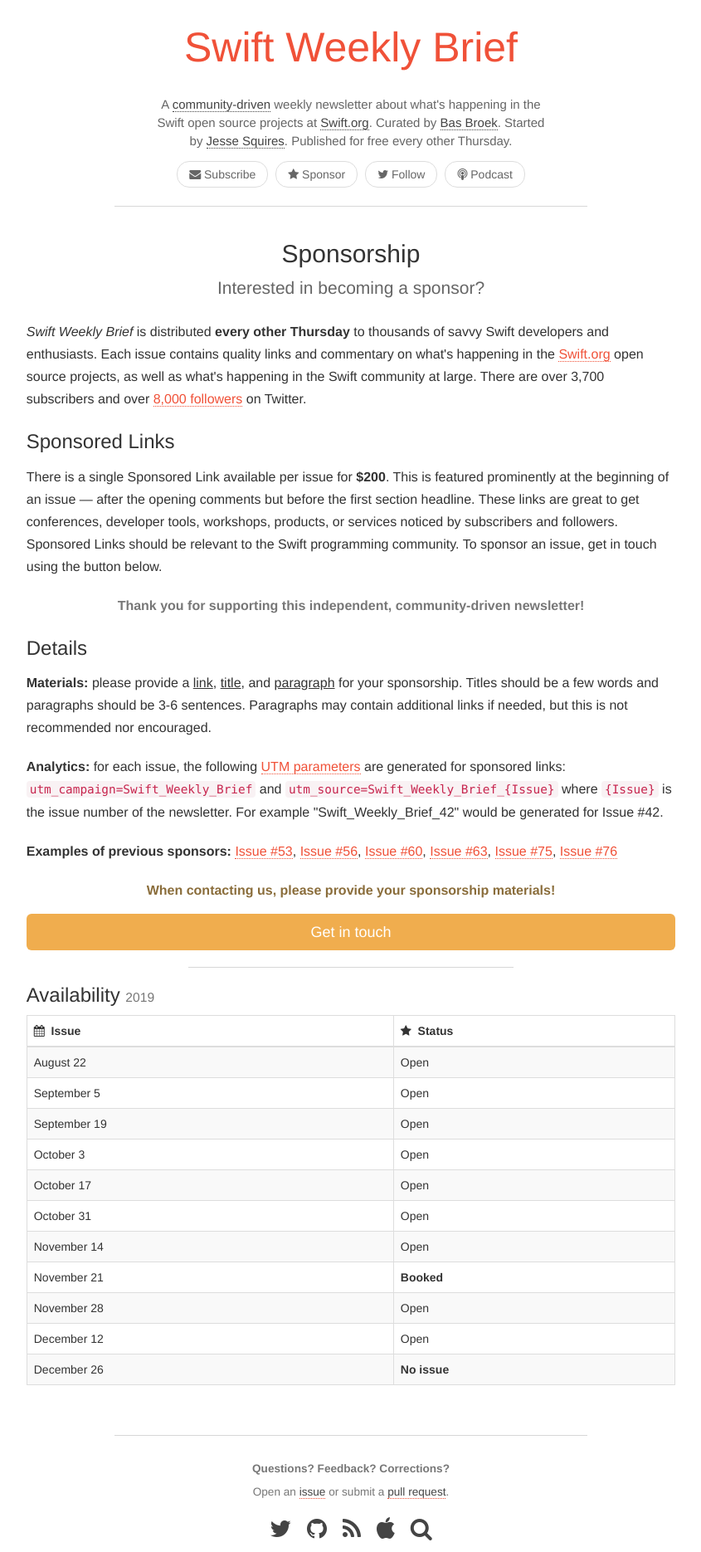
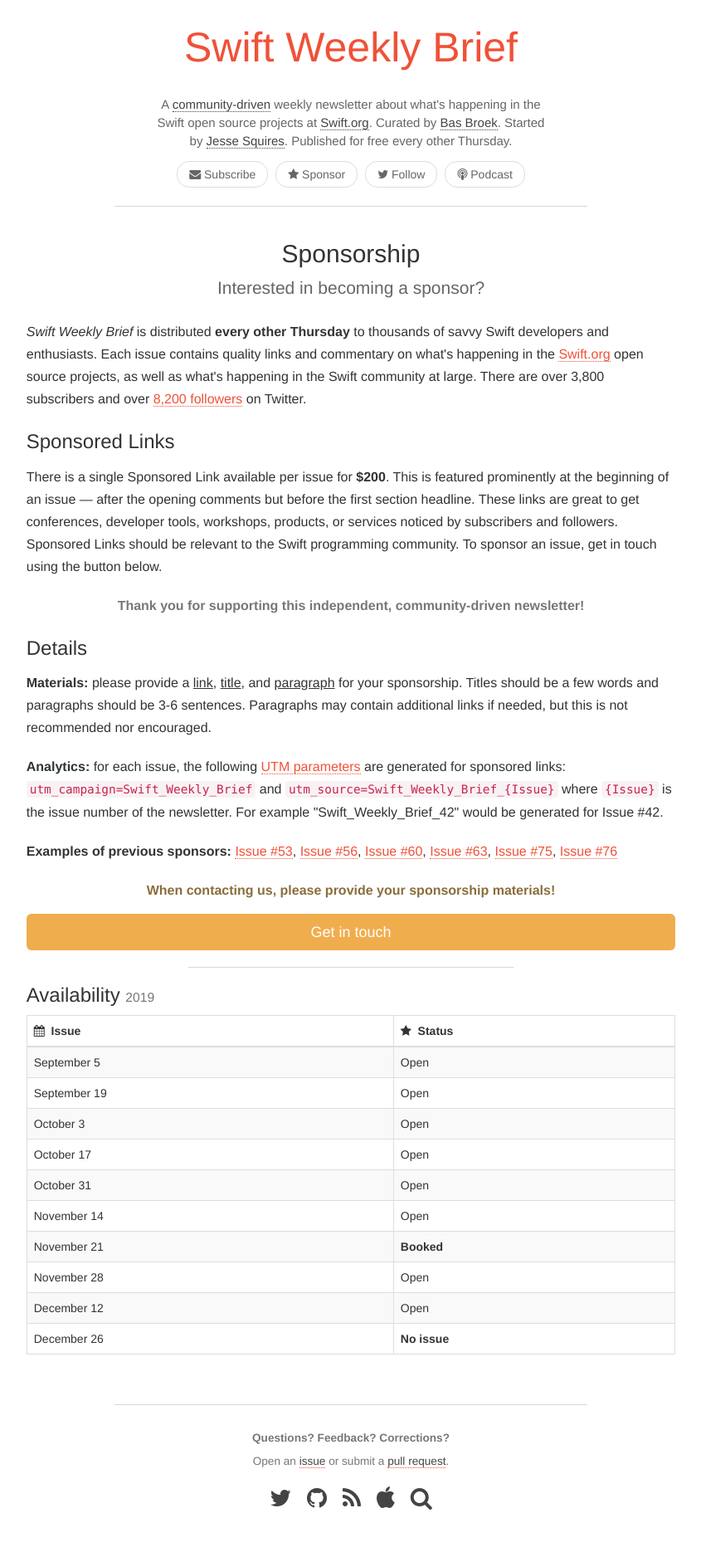
Before and after one commit to SwiftWeekly/swiftweekly.github.io, a Jekyll site: the page built from sponsorship.md, in a window 1280 px wide. Shown: the whole page at 83% size, without its empty margins (217-1062 px from the left). Built offline with Jekyll 4.4.1, drawn with Linux system fonts in a browser that asks for light colours; after the commit the page ends 1833 px from its top, so only the background shows below that.

Commit message:
Update sponsorship.md

```diff
--- a/sponsorship.md
+++ b/sponsorship.md
@@ -13,7 +13,7 @@
 <i>Swift Weekly Brief</i> is distributed <b>every other Thursday</b> to thousands of savvy Swift developers and enthusiasts.
 Each issue contains quality links and commentary on what's happening in the <a href="https://swift.org">Swift.org</a> open source projects,
 as well as what's happening in the Swift community at large.
-There are over 3,700 subscribers and over <a href="{{ site.links.twitter }}">8,000 followers</a> on Twitter.
+There are over 3,800 subscribers and over <a href="{{ site.links.twitter }}">8,200 followers</a> on Twitter.
 </p>
 
 <h3>Sponsored Links</h3>
@@ -60,7 +60,6 @@
 <div class="table-responsive" markdown="1">
 | <i class="fa fa-calendar" aria-hidden="true"></i>&nbsp; Issue | <i class="fa fa-star" aria-hidden="true"></i>&nbsp; Status |
 |:-|:-|
-| August 22    | Open |
 | September 5  | Open |
 | September 19 | Open |
 | October 3    | Open |
```
